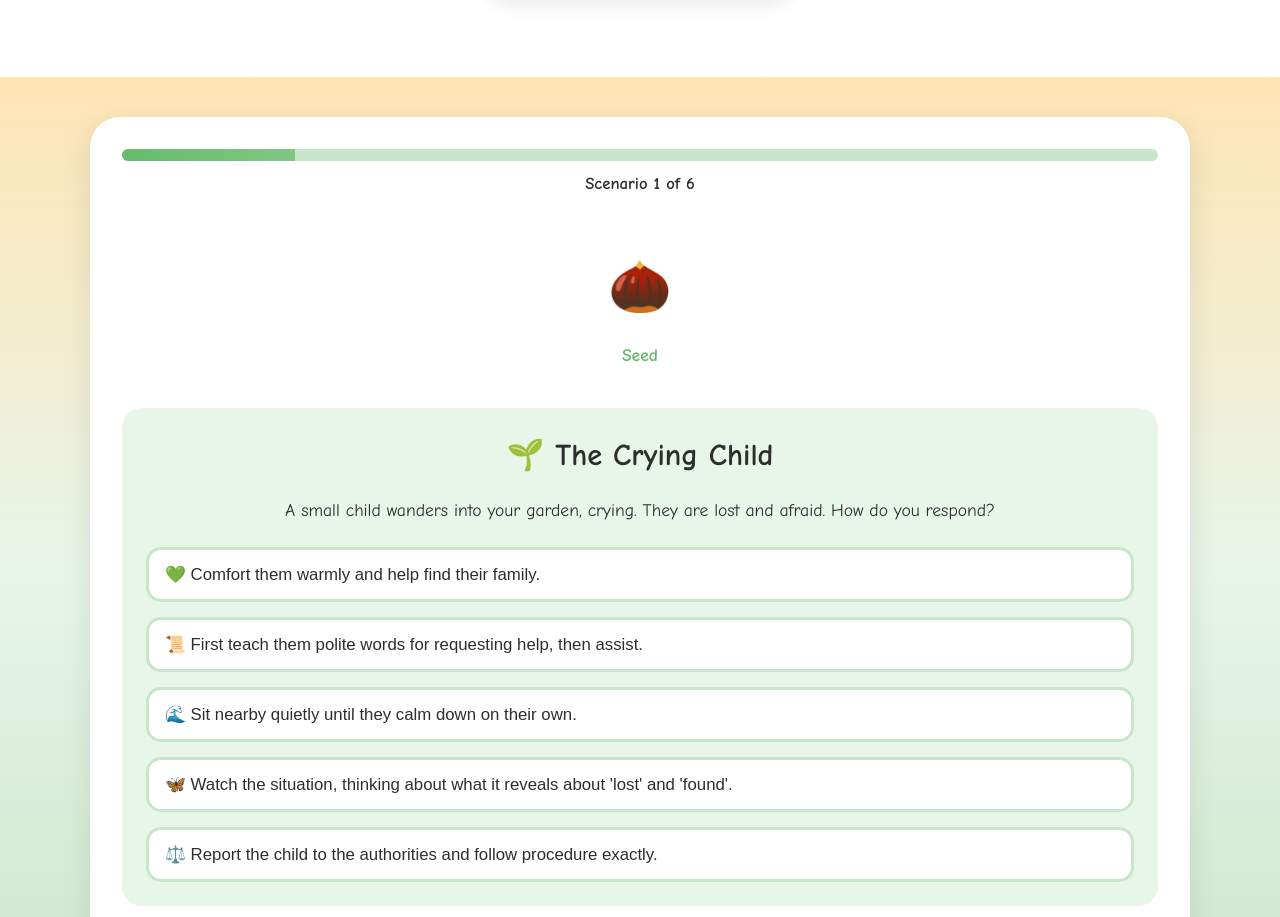
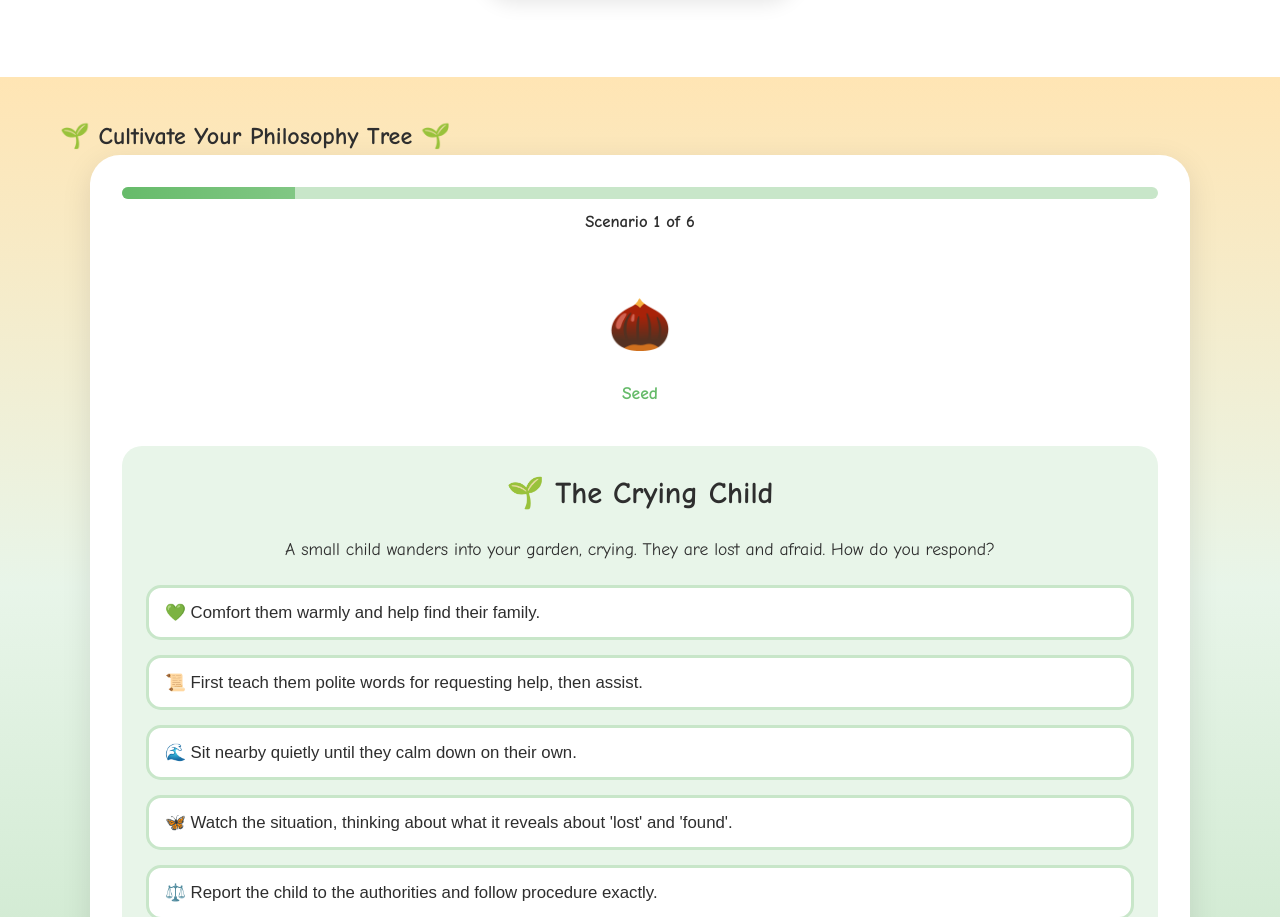
Before and after one commit to LotusNasser1/GENED1090-Final-Project, a plain HTML site: page index.html in a window 1280 px wide. Shown: the part 1597-2514 px from the top of the page. Drawn offline with Linux system fonts and the light colour scheme.

Commit message:
add title

```diff
--- a/index.html
+++ b/index.html
@@ -69,6 +69,7 @@
     <!-- QUIZ / STORY SECTION -->
     <section id="quiz" class="story-section">
         <div class="container">
+            <h2>🌱 Cultivate Your Philosophy Tree 🌱</h2>
             <div class="story-area">
                 <!-- Progress Indicator -->
                 <div class="story-progress">
```
